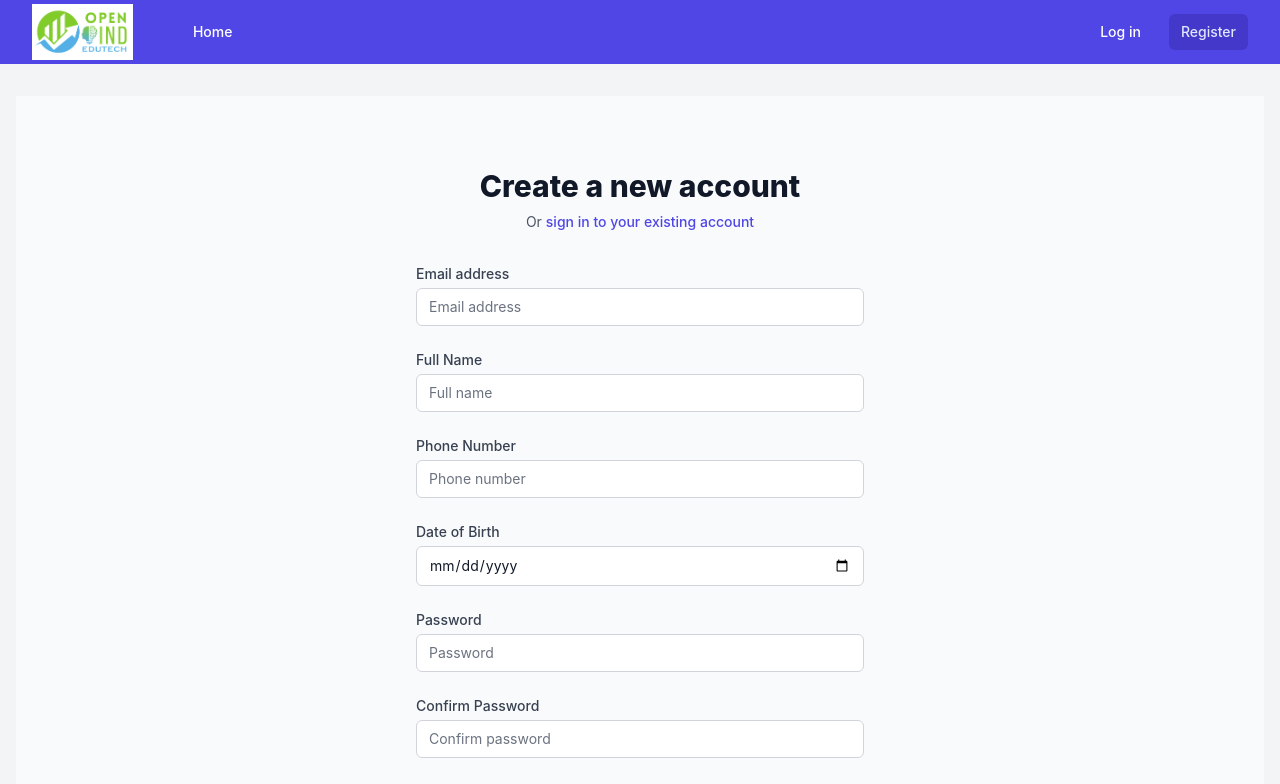
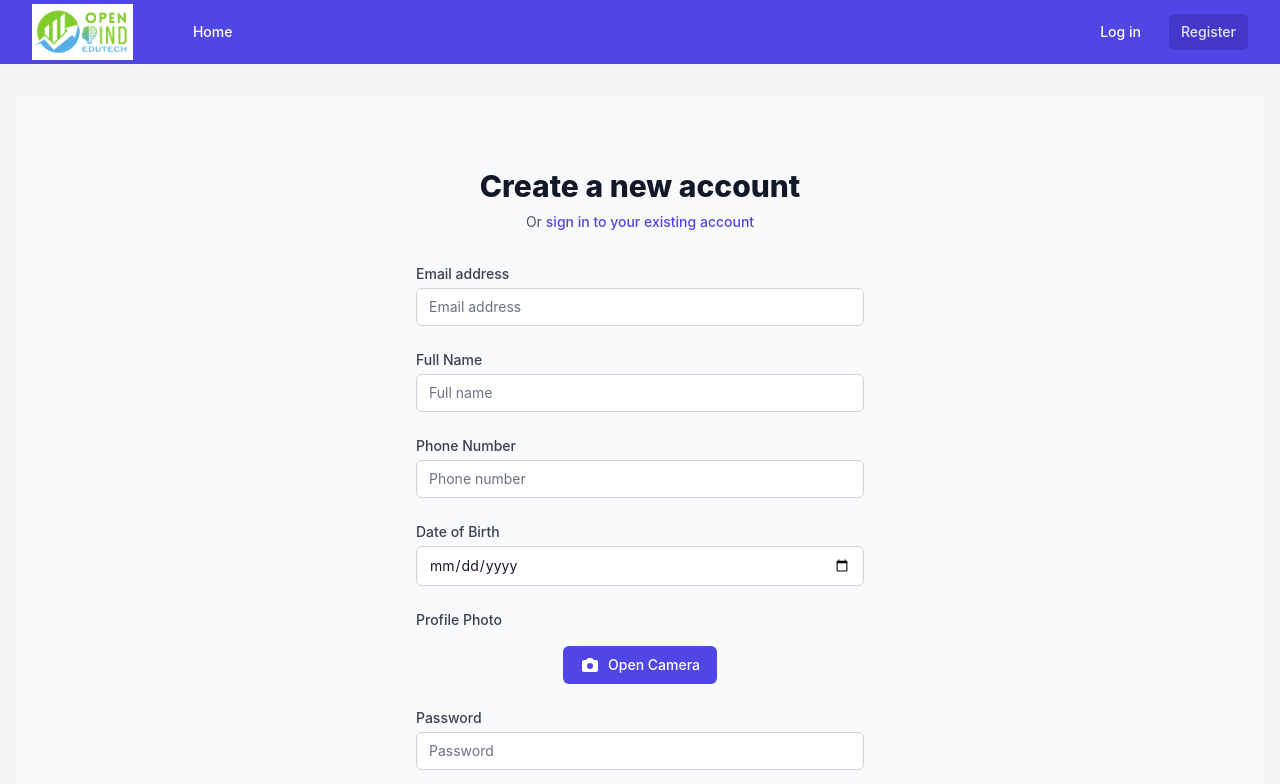
Before and after one commit to 27tai/OpenMindsFrontend, a React (Vite) app: page /register in a window 1280 px wide. Shown: the top 784 px of the page. Built offline with nearby package versions, Linux system fonts and the light colour scheme.

Commit message:
Update: Camera Capture-3

```diff
--- a/src/components/auth/Register.jsx
+++ b/src/components/auth/Register.jsx
@@ -1,4 +1,4 @@
-import React, { useState, useEffect } from 'react';
+import React, { useState, useEffect, useRef } from 'react';
 import { useNavigate, Link, useLocation } from 'react-router-dom';
 import { useAuth } from '../../context/AuthContext';
 import axios from 'axios';
@@ -30,6 +30,11 @@ const Register = () => {
   const [registerSuccess, setRegisterSuccess] = useState(false);
   const [registerError, setRegisterError] = useState('');
   const [successMessage, setSuccessMessage] = useState('');
+
+  const [showCamera, setShowCamera] = useState(false);
+  const [capturedImage, setCapturedImage] = useState(null);
+  const videoRef = useRef(null);
+  const [cameraError, setCameraError] = useState(null);
 
   // Initialize form data from userData if coming from login
   useEffect(() => {
@@ -120,6 +125,44 @@ const Register = () => {
 
     setFormErrors(errors);
     return Object.keys(errors).length === 0;
+  };
+
+  const startCamera = async () => {
+    try {
+      const stream = await navigator.mediaDevices.getUserMedia({
+        video: { facingMode: 'user' }
+      });
+      if (videoRef.current) {
+        videoRef.current.srcObject = stream;
+      }
+      setShowCamera(true);
+      setCameraError(null);
+    } catch (err) {
+      console.error('Camera error:', err);
+      setCameraError('Could not access camera. Please check permissions.');
+    }
+  };
+
+  const stopCamera = () => {
+    if (videoRef.current && videoRef.current.srcObject) {
+      const tracks = videoRef.current.srcObject.getTracks();
+      tracks.forEach(track => track.stop());
+      videoRef.current.srcObject = null;
+    }
+    setShowCamera(false);
+  };
+
+  const capturePhoto = () => {
+    if (videoRef.current) {
+      const canvas = document.createElement('canvas');
+      canvas.width = videoRef.current.videoWidth;
+      canvas.height = videoRef.current.videoHeight;
+      const ctx = canvas.getContext('2d');
+      ctx.drawImage(videoRef.current, 0, 0);
+      const imageData = canvas.toDataURL('image/jpeg');
+      setCapturedImage(imageData);
+      stopCamera();
+    }
   };
 
   const handleSubmit = async (e) => {
@@ -423,6 +466,83 @@ const Register = () => {
             )}
           </div>
 
+          {/* Camera Section */}
+          <div className="space-y-4 mb-6">
+            <label className="block text-sm font-medium text-gray-700">
+              Profile Photo
+            </label>
+
+            <div className="flex flex-col items-center space-y-4">
+              {showCamera ? (
+                <div className="relative w-full max-w-sm">
+                  <video
+                    ref={videoRef}
+                    autoPlay
+                    playsInline
+                    muted
+                    className="w-full rounded-lg border border-gray-300"
+                    style={{ transform: 'scaleX(-1)' }}
+                    onCanPlay={(e) => {
+                      e.target.play();
+                      console.log('Video is playing');
+                    }}
+                  />
+                  <div className="mt-2 flex justify-center gap-2">
+                    <button
+                      type="button"
+                      onClick={capturePhoto}
+                      className="px-4 py-2 bg-green-600 text-white rounded-md hover:bg-green-700"
+                    >
+                      Take Photo
+                    </button>
+                    <button
+                      type="button"
+                      onClick={stopCamera}
+                      className="px-4 py-2 bg-red-600 text-white rounded-md hover:bg-red-700"
+                    >
+                      Cancel
+                    </button>
+                  </div>
+                </div>
+              ) : (
+                <div className="text-center">
+                  {capturedImage ? (
+                    <div className="relative inline-block">
+                      <img
+                        src={capturedImage}
+                        alt="Captured"
+                        className="w-48 h-48 rounded-full object-cover border-4 border-indigo-500"
+                      />
+                      <button
+                        type="button"
+                        onClick={() => setCapturedImage(null)}
+                        className="absolute top-0 right-0 bg-red-500 text-white rounded-full p-1 hover:bg-red-600"
+                      >
+                        <svg xmlns="http://www.w3.org/2000/svg" className="h-5 w-5" viewBox="0 0 20 20" fill="currentColor">
+                          <path fillRule="evenodd" d="M4.293 4.293a1 1 0 011.414 0L10 8.586l4.293-4.293a1 1 0 111.414 1.414L11.414 10l4.293 4.293a1 1 0 01-1.414 1.414L10 11.414l-4.293 4.293a1 1 0 01-1.414-1.414L8.586 10 4.293 5.707a1 1 0 010-1.414z" clipRule="evenodd" />
+                        </svg>
+                      </button>
+                    </div>
+                  ) : (
+                    <button
+                      type="button"
+                      onClick={startCamera}
+                      className="inline-flex items-center px-4 py-2 border border-transparent text-sm font-medium rounded-md text-white bg-indigo-600 hover:bg-indigo-700"
+                    >
+                      <svg xmlns="http://www.w3.org/2000/svg" className="h-5 w-5 mr-2" viewBox="0 0 20 20" fill="currentColor">
+                        <path fillRule="evenodd" d="M4 5a2 2 0 00-2 2v8a2 2 0 002 2h12a2 2 0 002-2V7a2 2 0 00-2-2h-1.586a1 1 0 01-.707-.293l-1.121-1.121A2 2 0 0011.172 3H8.828a2 2 0 00-1.414.586L6.293 4.707A1 1 0 015.586 5H4zm6 9a3 3 0 100-6 3 3 0 000 6z" clipRule="evenodd" />
+                      </svg>
+                      Open Camera
+                    </button>
+                  )}
+                  {cameraError && (
+                    <p className="mt-2 text-sm text-red-600">{cameraError}</p>
+                  )}
+                </div>
+              )}
+            </div>
+          </div>
+
           {/* Only show password fields for new registrations */}
           {!isProfileUpdate && (
             <>
```
